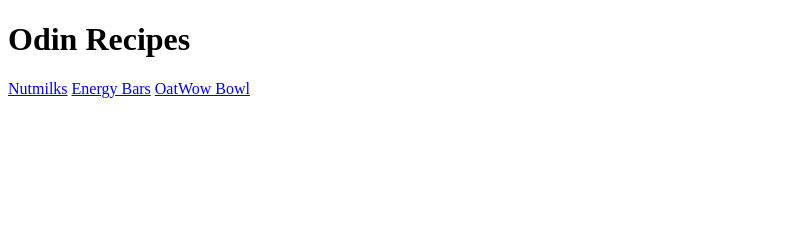
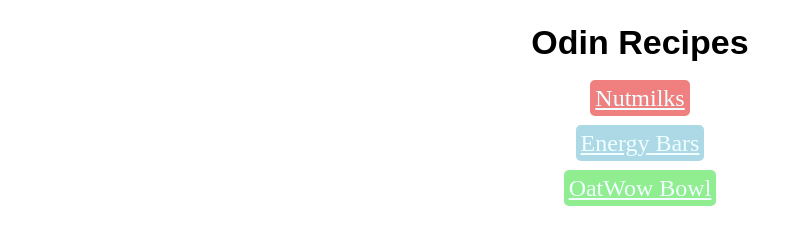
Before and after one commit to Venecoinchina/odin-recipes, a plain HTML site: page index.html in a window 1280 px wide. Shown: the whole page, without its empty margins (0-803 px from the left). Drawn offline with Linux system fonts and the light colour scheme.

Commit message:
created styles.css and added on it

```diff
--- a/index.html
+++ b/index.html
@@ -5,11 +5,21 @@
     <meta http-equiv="X-UA-Compatible" content="IE=edge">
     <meta name="viewport" content="width=device-width, initial-scale=1.0">
     <title>Odin Recipes Project</title>
+    <link rel="stylesheet" href="./styles.css">
 </head>
 <body>
-    <h1>Odin Recipes</h1>
-    <a href="./recipes/nutmilk.html">Nutmilks</a>
-    <a href="./recipes/eneryBar.html">Energy Bars</a>
-    <a href="./recipes/oatWow.html">OatWow Bowl</a>
+    <h1 class="main-title">Odin Recipes</h1>
+
+    <section class="products">
+        <a class="nutmilk" href="./recipes/nutmilk.html">Nutmilks</a>
+    </section>
+<br>
+    <section class="products">
+        <a class="energybar" href="./recipes/eneryBar.html">Energy Bars</a>
+    </section>
+<br>
+    <section class="products">
+        <a class="oatwow" href="./recipes/oatWow.html">OatWow Bowl</a>
+    </section>
 </body>
 </html>
--- /dev/null
+++ b/styles.css
@@ -0,0 +1,24 @@
+.main-title {
+    font-family: fantasy;
+    text-align: center;
+    font-size: 34px;
+}
+.products a {
+    font-size: 24px;
+    color: azure;
+    padding: 5px;
+    border-radius: 5px;
+}
+.products {
+    text-align: center;
+}
+.nutmilk {
+    background-color: lightcoral;
+    text-align: center;
+}
+.energybar {
+    background-color: lightblue;
+}
+.oatwow {
+    background-color: lightgreen;
+}
```
